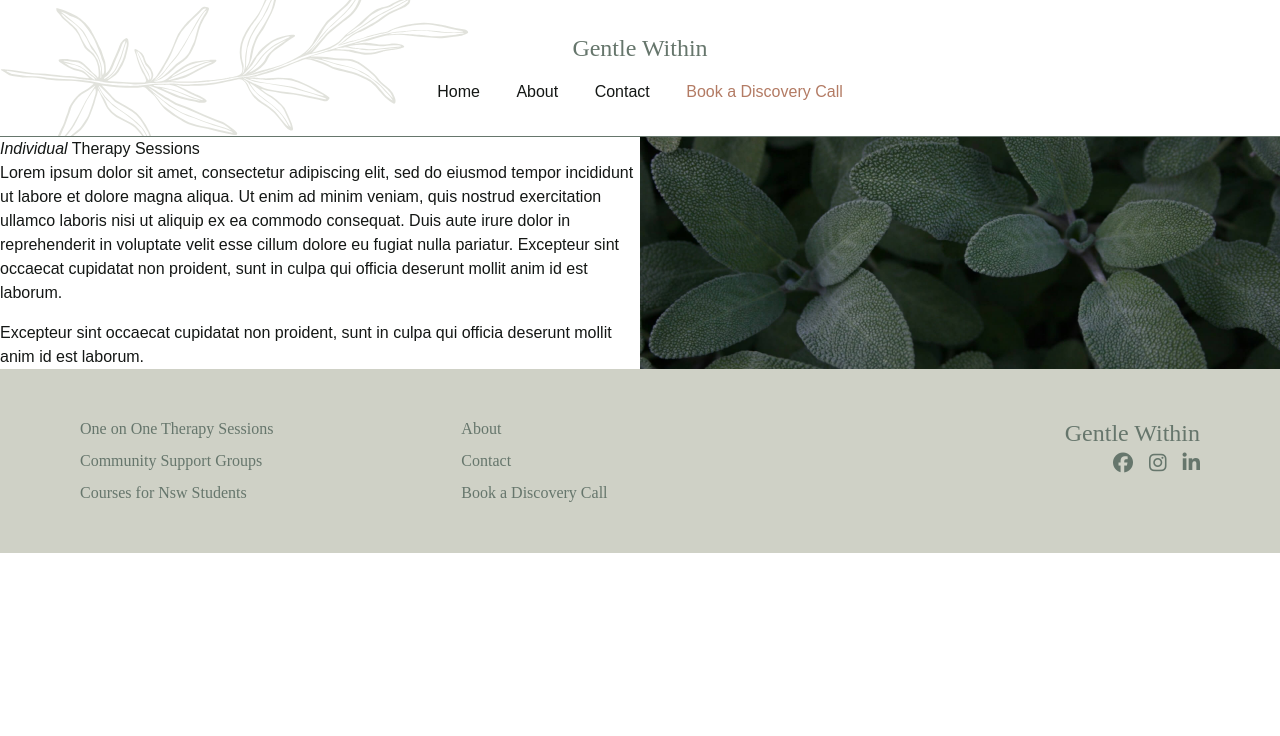
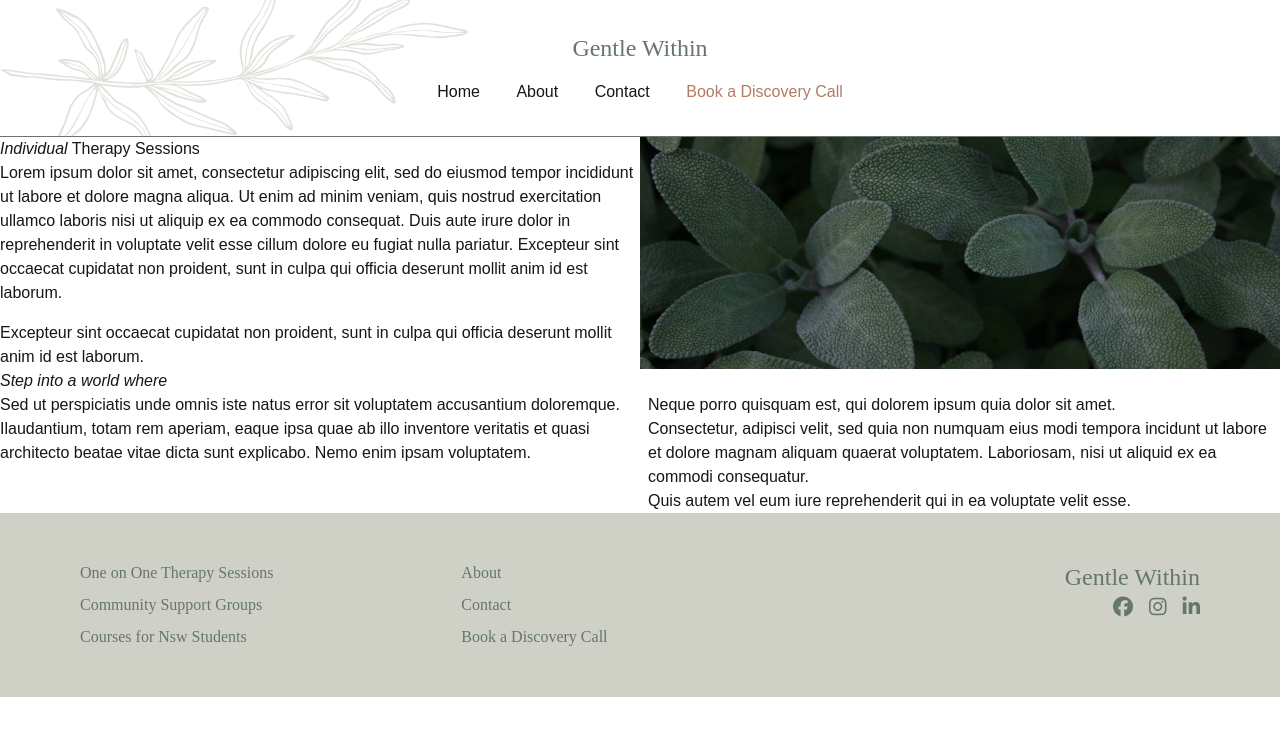
Before and after one commit to brittwoodard/gentle-within, a Jekyll site: the page built from _offerings/individual-therapy-sessions.md, in a window 1280 px wide. Shown: the top 736 px of the page. Built offline with Jekyll 4.4.1, drawn with Linux system fonts in a browser that asks for light colours; some web fonts are replaced.

Commit message:
benefits structure

```diff
--- a/_layouts/offering.html
+++ b/_layouts/offering.html
@@ -16,3 +16,25 @@ layout: default
     <!-- Right Column / Image -->
     <div class="bg-image-style" style="background-image: url('{{ page.header.image.image_path }}'); background-position: {{ page.header.image.image_focus }};"></div>
 </section>
+
+
+<!-- Benefits Section -->
+<section>
+    <h2>{{ page.benefits.heading_html }}</h2>
+
+    {% assign half_size = page.benefits.benefits.size | divided_by: 2 %}
+
+    <div class="grid grid-cols-1 md:grid-cols-2 gap-4">
+        <ul>
+            {% for item in page.benefits.benefits limit: half_size %}
+            <li>{{ item }}</li>
+            {% endfor %}
+        </ul>
+
+        <ul>
+            {% for item in page.benefits.benefits offset: half_size %}
+            <li>{{ item }}</li>
+            {% endfor %}
+        </ul>
+    </div>
+</section>
--- a/_offerings/individual-therapy-sessions.md
+++ b/_offerings/individual-therapy-sessions.md
@@ -9,4 +9,12 @@ header:
   image:
     image_path: /uploads/temporary.jpg
     image_focus:
+benefits:
+  heading_html: <em>Step into a world where</em>
+  benefits:
+   - Sed ut perspiciatis unde omnis iste natus error sit voluptatem accusantium doloremque.
+   - Ilaudantium, totam rem aperiam, eaque ipsa quae ab illo inventore veritatis et quasi architecto beatae vitae dicta sunt explicabo. Nemo enim ipsam voluptatem.
+   - Neque porro quisquam est, qui dolorem ipsum quia dolor sit amet.
+   - Consectetur, adipisci velit, sed quia non numquam eius modi tempora incidunt ut labore et dolore magnam aliquam quaerat voluptatem. Laboriosam, nisi ut aliquid ex ea commodi consequatur.
+   - Quis autem vel eum iure reprehenderit qui in ea voluptate velit esse.
 ---
--- a/assets/css/style.css
+++ b/assets/css/style.css
@@ -794,6 +794,9 @@ p:last-child {
 .grid-cols-2 {
   grid-template-columns: repeat(2, minmax(0, 1fr));
 }
+.grid-cols-1 {
+  grid-template-columns: repeat(1, minmax(0, 1fr));
+}
 .flex-wrap {
   flex-wrap: wrap;
 }
```
